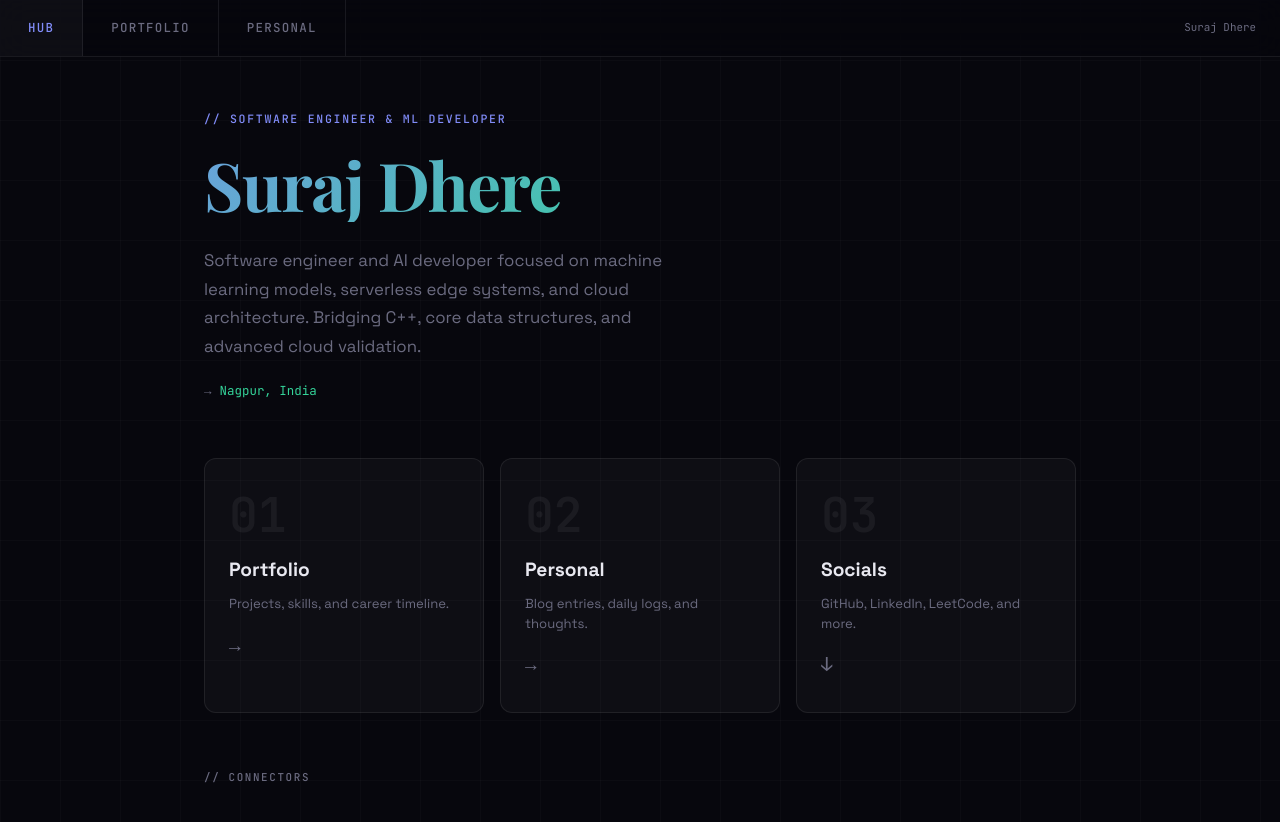
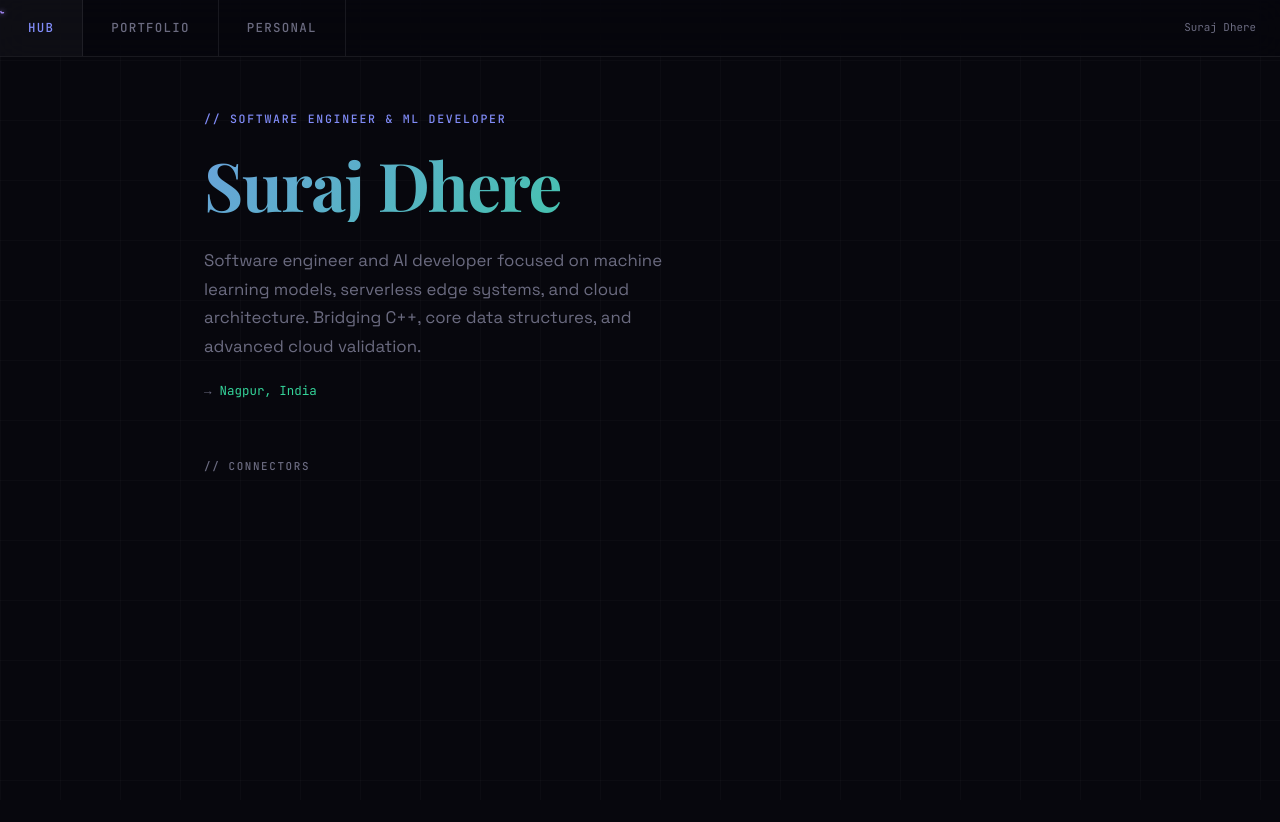
Before and after one commit to Suraj-8300/project-sun, a website: page public/index.html in a window 1280 px wide. Both pictures are taken after a click on the element "Suraj Dhere". After the commit the page ends 800 px from the top, so only its background shows below. Drawn offline with nearby package versions, Linux system fonts and the light colour scheme; a web font is replaced by a local one.

Commit message:
Branding: Redesign Hub layout to remove redundant panels and display connector cards directly under hero, and enable persistent mouse sparks at rest

```diff
--- a/public/index.html
+++ b/public/index.html
@@ -27,28 +27,7 @@
         <span class="hero-url">Nagpur, India</span>
       </section>
 
-      <section class="big-three">
-        <a href="/portfolio" class="panel">
-          <div class="panel-number">01</div>
-          <div class="panel-title">Portfolio</div>
-          <div class="panel-desc">Projects, skills, and career timeline.</div>
-          <div class="panel-arrow">→</div>
-        </a>
-        <a href="/personal" class="panel">
-          <div class="panel-number">02</div>
-          <div class="panel-title">Personal</div>
-          <div class="panel-desc">Blog entries, daily logs, and thoughts.</div>
-          <div class="panel-arrow">→</div>
-        </a>
-        <a href="#socials" class="panel">
-          <div class="panel-number">03</div>
-          <div class="panel-title">Socials</div>
-          <div class="panel-desc">GitHub, LinkedIn, LeetCode, and more.</div>
-          <div class="panel-arrow">↓</div>
-        </a>
-      </section>
-
-      <section class="socials-section" id="socials">
+      <section class="socials-section">
         <div class="section-label">// connectors</div>
         <div class="socials-grid" id="socials-list"></div>
       </section>
--- a/public/router.js
+++ b/public/router.js
@@ -994,10 +994,20 @@ window.addEventListener('DOMContentLoaded', () => {
   }
 
   let animationFrameId = null;
+  let mouseX = 0;
+  let mouseY = 0;
+  let mouseActive = false;
 
   function loop() {
     ctx.clearRect(0, 0, width, height);
     ctx.shadowBlur = 0;
+
+    // Steady, slow electric leak when the mouse is at rest
+    if (mouseActive) {
+      if (Math.random() < 0.25) { // 25% chance per frame to spark at rest
+        spawnSparks(mouseX, mouseY, 1);
+      }
+    }
 
     for (let i = particles.length - 1; i >= 0; i--) {
       const p = particles[i];
@@ -1008,7 +1018,7 @@ window.addEventListener('DOMContentLoaded', () => {
       }
     }
 
-    if (particles.length > 0) {
+    if (particles.length > 0 || mouseActive) {
       animationFrameId = requestAnimationFrame(loop);
     } else {
       animationFrameId = null;
@@ -1027,11 +1037,16 @@ window.addEventListener('DOMContentLoaded', () => {
   }
 
   window.addEventListener('mousemove', (e) => {
-    const x = e.clientX;
-    const y = e.clientY;
+    mouseX = e.clientX;
+    mouseY = e.clientY;
+    mouseActive = true;
 
-    // Spawn 1-2 default cursor sparks
-    spawnSparks(x, y, Math.floor(Math.random() * 2) + 1);
+    if (!animationFrameId) {
+      loop();
+    }
+
+    // Spawn 1-2 extra sparks on movement
+    spawnSparks(mouseX, mouseY, Math.floor(Math.random() * 2) + 1);
 
     // Bounding box grounding trigger
     const targetElement = e.target.closest(
@@ -1070,4 +1085,15 @@ window.addEventListener('DOMContentLoaded', () => {
       }
     }
   });
+
+  window.addEventListener('mouseenter', () => {
+    mouseActive = true;
+    if (!animationFrameId) {
+      loop();
+    }
+  });
+
+  window.addEventListener('mouseleave', () => {
+    mouseActive = false;
+  });
 })();
```
